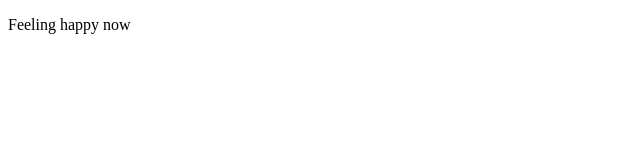
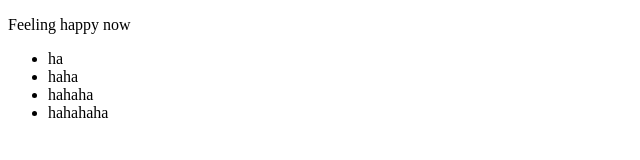
Before and after one commit to mohammad-fahad/my-first-website, a plain HTML site: page index.html in a window 1280 px wide. Shown: the whole page, without its empty margins (0-640 px from the left). Drawn offline with Linux system fonts and the light colour scheme.

Commit message:
done adding hahaha

```diff
--- a/index.html
+++ b/index.html
@@ -7,5 +7,11 @@
 </head>
 <body>
     <p>Feeling happy now</p>
+<ul>
+    <li>ha</li>
+    <li>haha</li>
+    <li>hahaha</li>
+    <li>hahahaha</li>
+</ul>
 </body>
 </html>
```
